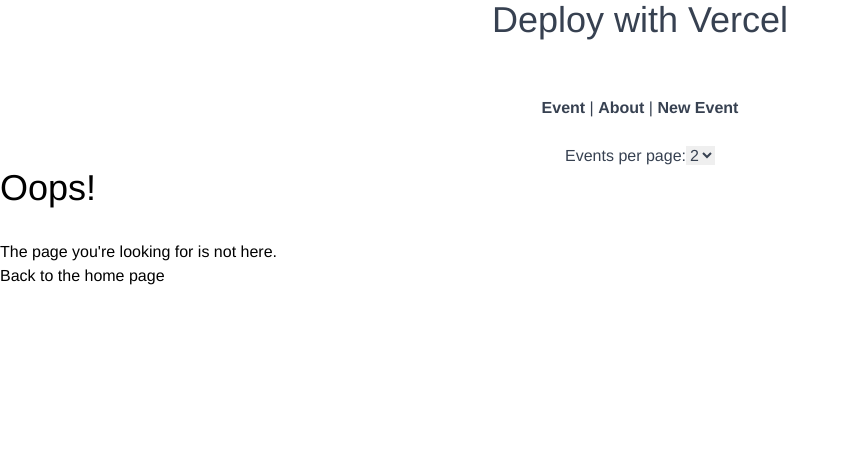
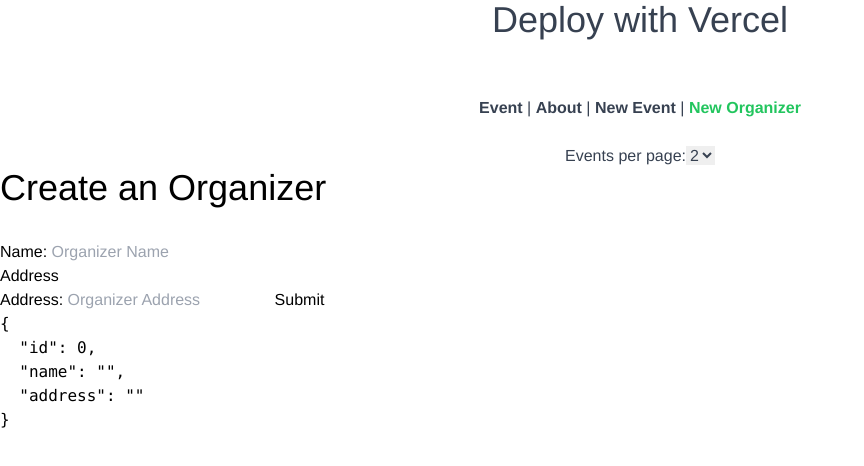
Before and after one commit to PhilipHousdens/compo-base-lab2, a Vue app: page /add-organizer in a window 1280 px wide. Shown: the top 466 px of the page, without its empty margins (0-864 px from the left). Built offline with nearby package versions, Linux system fonts and the light colour scheme.

Commit message:
post organizer details to backend

```diff
--- a/src/App.vue
+++ b/src/App.vue
@@ -43,6 +43,8 @@ watch(
          <RouterLink class="font-bold text-gray-700" exact-active-class="text-green-500" :to="{name: 'about'}">About</RouterLink>
          |
          <RouterLink class="font-bold text-gray-700" exact-active-class="text-green-500" :to="{name: 'add-event'}">New Event</RouterLink>
+         |
+         <RouterLink class="font-bold text-gray-700" exact-active-class="text-green-500" :to="{name: 'add-organizer'}">New Organizer</RouterLink>
         </nav>
         <div>
           <label for="page-size">Events per page:</label>
--- a/src/router/index.ts
+++ b/src/router/index.ts
@@ -12,6 +12,7 @@ import nProgress from 'nprogress'
 import EventService from '@/services/EventService'
 import { useEventStore } from '@/stores/event'
 import EventFormView from '@/views/event/EventFormView.vue'
+import OrganizerFormView from '@/views/event/OrganizerFormView.vue'
 
 const router = createRouter({
   history: createWebHistory(import.meta.env.BASE_URL),
@@ -34,6 +35,11 @@ const router = createRouter({
       path: '/add-event',
       name: 'add-event',
       component: EventFormView
+    },
+    {
+      path: '/add-organizer',
+      name: 'add-organizer',
+      component: OrganizerFormView
     },
     {
       path: '/404/:resource',
--- a/src/services/EventService.ts
+++ b/src/services/EventService.ts
@@ -1,3 +1,4 @@
+import type { Organizer } from '@/type'
 import axios from 'axios'
 
 const apiClient = axios.create({
@@ -18,5 +19,8 @@ export default {
   },
   saveEvent(event: Event) {
     return apiClient.post('/events', event)
+  },
+  saveOrganizer(organizer: Organizer) {
+    return apiClient.post('/organizers', organizer)
   }
 }
--- a/src/type.ts
+++ b/src/type.ts
@@ -8,6 +8,12 @@ export interface Event {
   time: string
   petAllowed: boolean
   organizer: string
+}
+
+export interface Organizer {
+  id: number
+  name: string
+  address: string
 }
 
 export interface Students {
--- a/src/views/event/EventFormView.vue
+++ b/src/views/event/EventFormView.vue
@@ -35,11 +35,11 @@ function saveEvent() {
     <div>
         <h1>Create an event</h1>
         <form @submit.prevent="saveEvent" >
-            <label >Category</label>
+            <label >Name</label>
             <input type="text" v-model="event.category" placeholder="Category" class="field">
             <h3>Name & describe your event</h3>
             <label >Title</label>
-            <input type="text" v-model="event.tile" placeholder="Title" class="field">
+            <input type="text" v-model="event.title" placeholder="Title" class="field">
             <label>Description</label>
             <input type="text" v-model="event.description" placeholder="Description" class="field">
             <h3>Where is your event?</h3>
--- /dev/null
+++ b/src/views/event/OrganizerFormView.vue
@@ -0,0 +1,41 @@
+<script setup lang="ts">
+import type { Organizer } from '@/type'
+import { ref } from 'vue';
+import EventService from '@/services/EventService';
+import { useRouter } from 'vue-router';
+import { useMessageStore } from '@/stores/message';
+const organizer = ref<Organizer>({
+    id: 0,
+    name: '',
+    address: '',
+})
+const router = useRouter();
+const store = useMessageStore();
+function saveEvent() {
+    EventService.saveOrganizer(organizer.value)
+    .then((response) => {
+        router.push({name: 'event-list-view', params: {id: response.data.id }})
+        store.updateMessage('You are successfully add a new event for ' + response.data.name)
+        setTimeout(() => {
+            store.resetMessage()
+        }, 3000)
+    })
+    .catch(() => {
+        router.push({name: 'network-error-view'})
+    })
+}
+</script>
+<template>
+    <div>
+        <h1>Create an Organizer</h1>
+        <form @submit.prevent="saveEvent" >
+            <label >Name: </label>
+            <input type="text" v-model="organizer.name" placeholder="Organizer Name" class="field">
+            <h3>Address</h3>
+            <label >Address: </label>
+            <input type="text" v-model="organizer.address" placeholder="Organizer Address" class="field">
+            <button class="button" type="submit">Submit</button>
+        </form>
+    <pre>{{ organizer }}</pre>
+    </div>
+</template>
```
